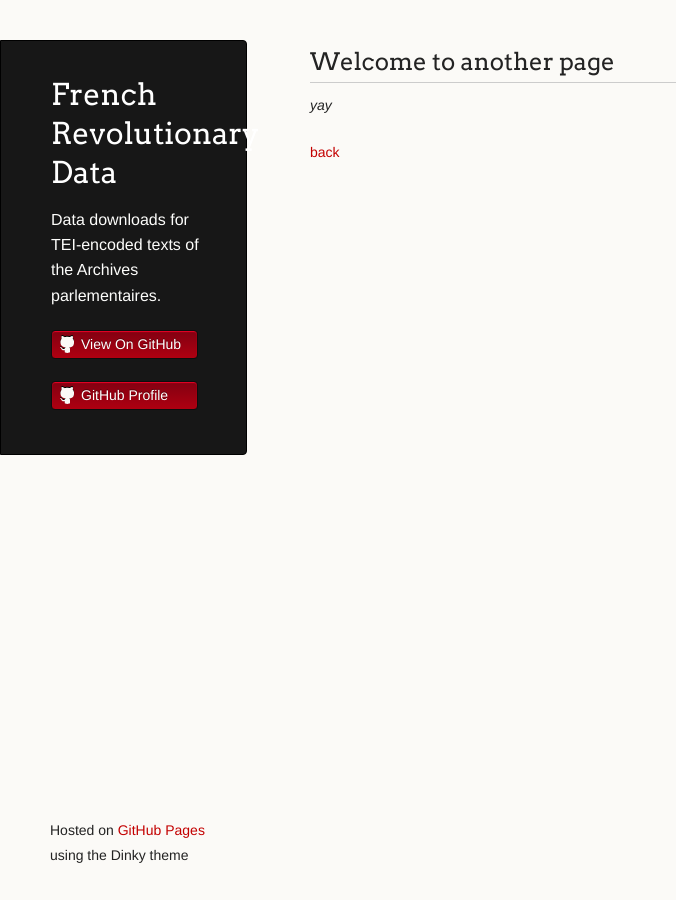
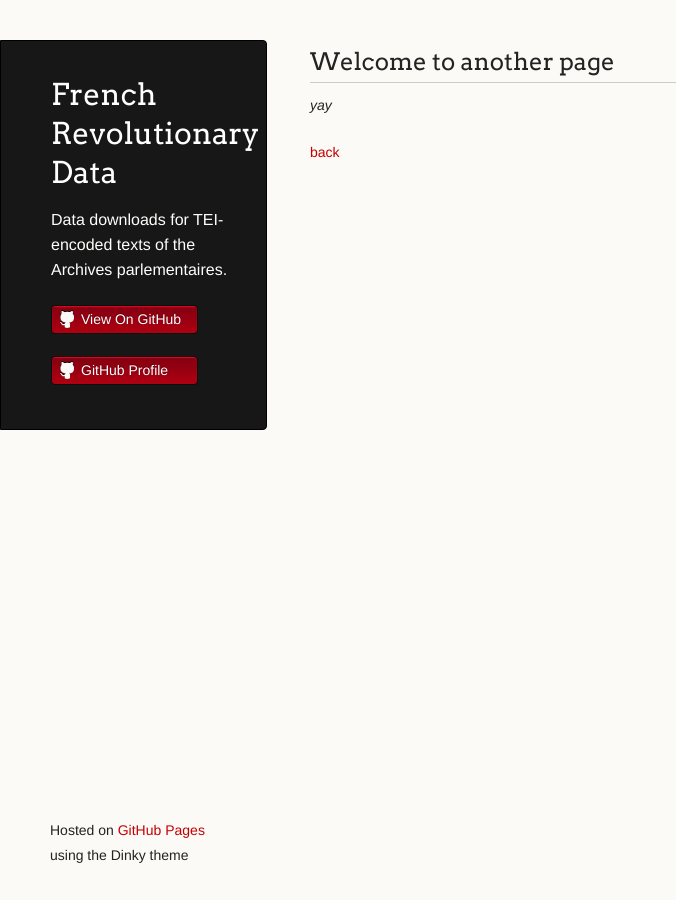
Before and after one commit to frenchrevdata/frenchrevdata.github.io, a Jekyll site: the page built from another-page.md, in a window 1280 px wide. Shown: the whole page, without its empty margins (0-676 px from the left). Built offline with Jekyll 4.4.1, drawn with Linux system fonts in a browser that asks for light colours; our own code applies the rules of GitHub Pages for plain Markdown files.

Commit message:
Update jekyll-theme-dinky.scss

```diff
--- a/_sass/jekyll-theme-dinky.scss
+++ b/_sass/jekyll-theme-dinky.scss
@@ -218,7 +218,7 @@ td {
 header {
 	background-color: #171717;
 	color: #FDFDFB;
-  width:170px;
+  width:190px;
   float:left;
   position:fixed;
 	border: 1px solid #000;
```
